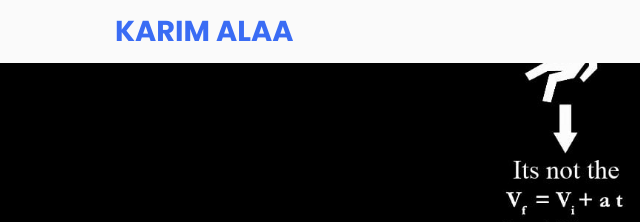
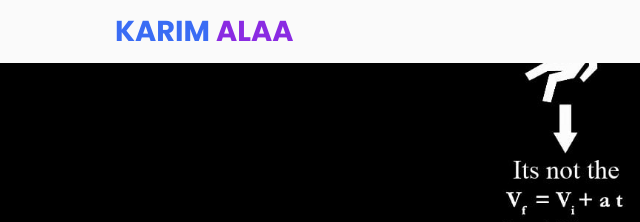
Before and after one commit to Karim3laa/Karim, a plain HTML site: page index.html in a window 1280 px wide. Shown: the top 222 px of the page, 85-725 px from the left. Drawn offline with Linux system fonts and the light colour scheme.

Commit message:
Update index.html

```diff
--- a/index.html
+++ b/index.html
@@ -12,7 +12,7 @@
 <body>
 
     <header>
-        <a href="#" class="logo">Karim ALaa</a>
+        <a href="#" class="logo">Karim <span>ALaa</span </a>
         <nav class="navigation">
             <a href="#services">Services</a>
             <a href="#projects">Projects</a>
```
